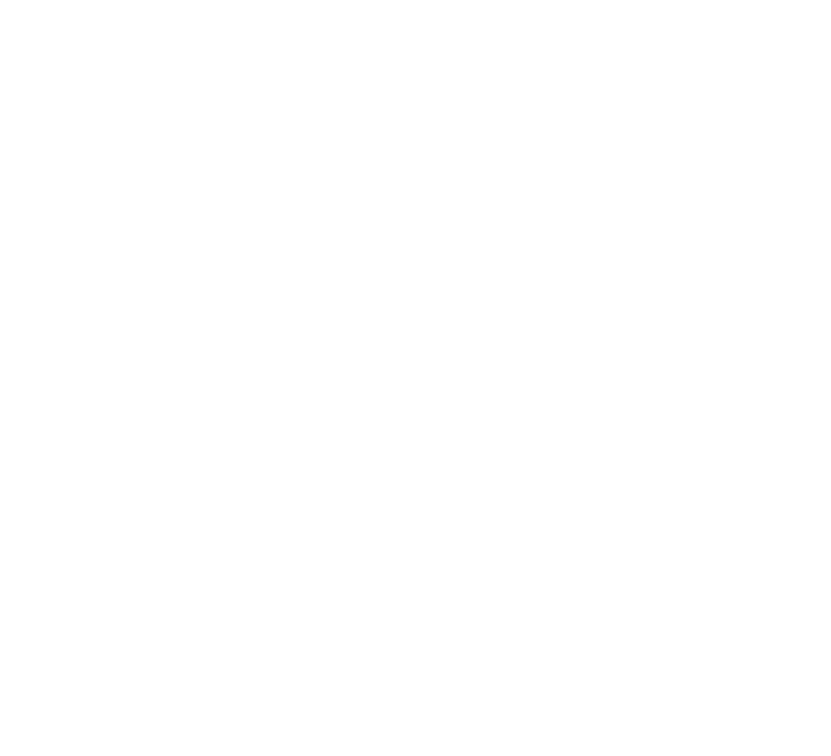
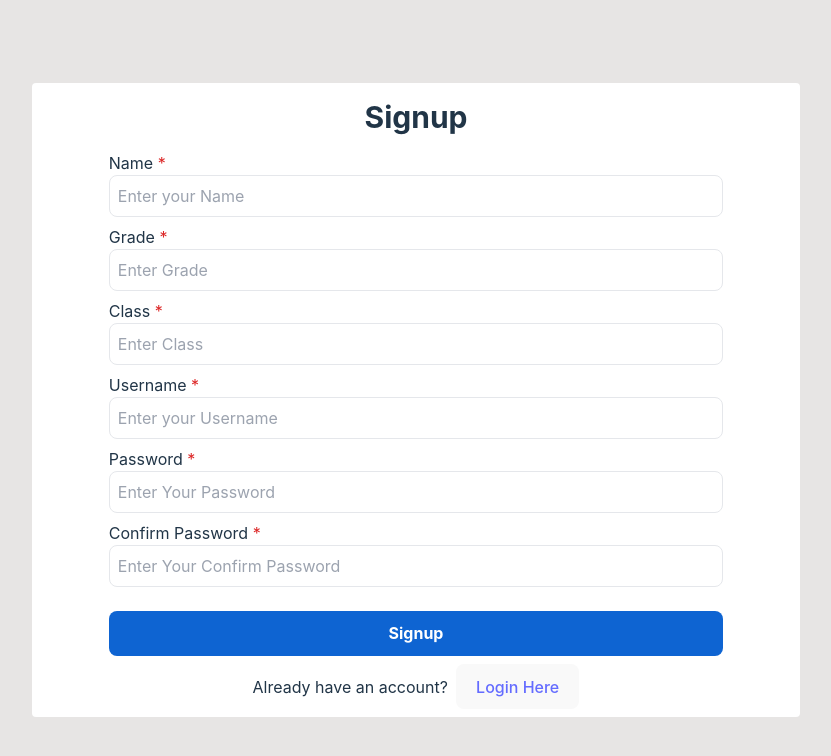
Before and after one commit to NHH1712/itss_project, a React (Vite) app: page /signup in a window 1280 px wide. Before the commit this address had no page. Shown: the top 756 px of the page, without its empty margins (224-1055 px from the left). Built offline with nearby package versions, Linux system fonts and the light colour scheme.

Commit message:
draft login, signup screen

```diff
--- a/src/App.jsx
+++ b/src/App.jsx
@@ -1,12 +1,15 @@
 import { Route, Routes, BrowserRouter } from "react-router-dom";
 import Home from "./pages/home";
+import Login from "./components/login";
+import Signup from "./components/signup";
+
 function App() {
   return (
     <BrowserRouter>
       <Routes>
-        <Route path="/login" exact></Route>
-        <Route path="/logout/*"></Route>
-        <Route path="/" element={<Home/>} exact></Route>
+        <Route path="/login" element={<Login/>}/>
+        <Route path="/signup" element={<Signup/>}/>
+        <Route path="/" element={<Home/>} exact/>
       </Routes>
     </BrowserRouter>
   );
--- /dev/null
+++ b/src/components/login.jsx
@@ -0,0 +1,40 @@
+import {Link} from "react-router-dom"
+const Login = () => {
+  return (
+    <div className="h-screen w-screen bg-[#e7e5e4] flex justify-center items-center">
+      <div className="bg-white w-3/5 h-4/5 rounded">
+        <div className="font-bold text-3xl text-center mt-16 mb-8">LOGIN</div>
+        <div className="w-4/5 mx-auto h-12 mb-8">
+          <p>Username</p>
+          <div className="border rounded-lg py-2 flex">
+            <input
+              type="text"
+              placeholder="Enter your Username"
+              className="ml-2 flex-grow outline-none"
+            />
+          </div>
+        </div>
+        <div className="w-4/5 mx-auto h-12 mb-8">
+          <p>Password</p>
+          <div className="border rounded-lg py-2 flex">
+            <input
+              type="text"
+              placeholder="Enter your Password"
+              className="ml-2 flex-grow outline-none"
+            />
+          </div>
+        </div>
+        <div className="pt-4">
+          <button className="w-4/5 mx-auto bg-[#0e64d2] rounded-lg h-12 flex items-center justify-center text-white font-bold mb-4">Login</button>
+        </div>
+        <div className="w-3/5 mx-auto flex items-center justify-center pb-2">
+            <p>Don’t have an account?</p>
+            <button className="ml-2 font-bold">
+              <Link to="/signup">Sign Up</Link>
+            </button>
+          </div>
+      </div>
+    </div>
+  );
+};
+export default Login;
--- /dev/null
+++ b/src/components/signup.jsx
@@ -0,0 +1,88 @@
+import { Link } from "react-router-dom";
+const Signup = () => {
+  return (
+    <div className="h-screen w-screen bg-[#e7e5e4] flex justify-center items-center">
+      <div className="bg-white w-3/5 h-fit rounded">
+        <div className="font-bold text-3xl text-center my-4">Signup</div>
+        <div className="w-4/5 mx-auto mb-2">
+          <div>Name <span className="text-red-600">*</span></div>
+          <div className="border rounded-lg py-2 flex">
+            <input
+              type="text"
+              placeholder="Enter your Name"
+              className="ml-2 flex-grow outline-none"
+            />
+          </div>
+        </div>
+
+        <div className="w-4/5 mx-auto mb-2">
+          <div>Grade <span className="text-red-600">*</span></div>
+          <div className="border rounded-lg py-2 flex">
+            <input
+              type="text"
+              placeholder="Enter Grade"
+              className="ml-2 flex-grow outline-none"
+            />
+          </div>
+        </div>
+
+        <div className="w-4/5 mx-auto mb-2">
+          <div>Class <span className="text-red-600">*</span></div>
+          <div className="border rounded-lg py-2 flex">
+            <input
+              type="text"
+              placeholder="Enter Class"
+              className="ml-2 flex-grow outline-none"
+            />
+          </div>
+        </div>
+
+        <div className="w-4/5 mx-auto mb-2">
+          <div>Username <span className="text-red-600">*</span></div>
+          <div className="border rounded-lg py-2 flex">
+            <input
+              type="text"
+              placeholder="Enter your Username"
+              className="ml-2 flex-grow outline-none"
+            />
+          </div>
+        </div>
+
+        <div className="w-4/5 mx-auto mb-2">
+          <div>Password <span className="text-red-600">*</span></div>
+          <div className="border rounded-lg py-2 flex">
+            <input
+              type="text"
+              placeholder="Enter Your Password"
+              className="ml-2 flex-grow outline-none"
+            />
+          </div>
+        </div>
+
+        <div className="w-4/5 mx-auto mb-2">
+          <div>Confirm Password <span className="text-red-600">*</span></div>
+          <div className="border rounded-lg py-2 flex">
+            <input
+              type="text"
+              placeholder="Enter Your Confirm Password"
+              className="ml-2 flex-grow outline-none"
+            />
+          </div>
+        </div>
+
+        <div className="pt-4">
+          <button className="w-4/5 mx-auto bg-[#0e64d2] rounded-lg flex items-center justify-center text-white font-bold mb-2">
+            Signup
+          </button>
+        </div>
+        <div className="w-3/5 mx-auto flex items-center justify-center pb-2">
+          <p>Already have an account?</p>
+          <button className="ml-2  font-bold">
+            <Link to="/login">Login Here</Link>
+          </button>
+        </div>
+      </div>
+    </div>
+  );
+};
+export default Signup;
--- a/src/pages/home.jsx
+++ b/src/pages/home.jsx
@@ -15,7 +15,7 @@
             <div className="text-lg flex items-center justify-center mx-auto">
               HedSocial helps you connect and share with the people in your life.<br/>
             </div>
-            <div className="flex">
+            <div className="flex items-center justify-center">
               <Link to='/login' className="border-gray-200 border xl:py-3 xl:px-12 px-8 py-3 rounded-lg font-semibold hover:bg-green-500 hover:text-white transition-all">Login</Link>
               <Link to='signup' className="border-gray-200 border xl:py-3 xl:px-12 px-8 py-3 rounded-lg font-semibold hover:bg-green-500 hover:text-white transition-all">Signup</Link>
             </div>
```
